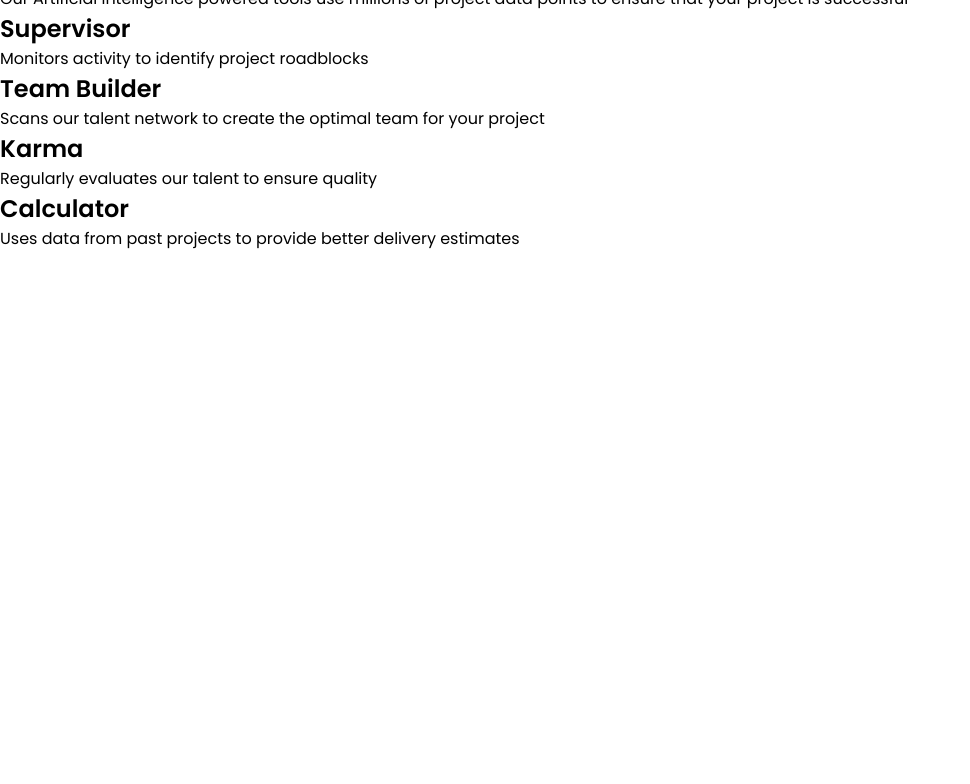
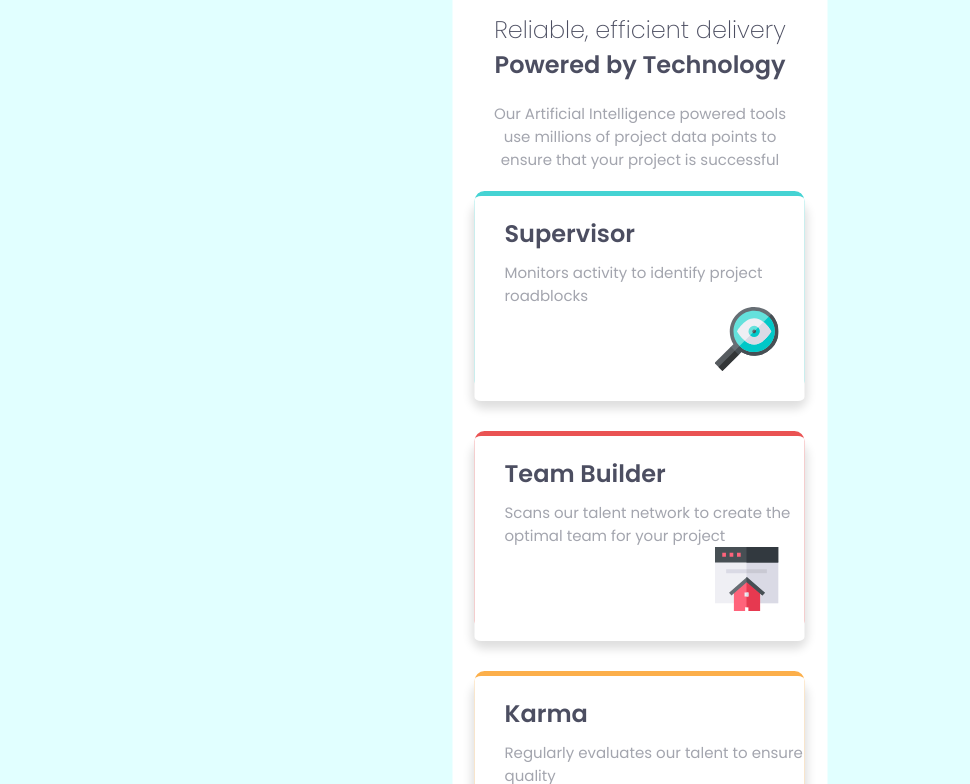
Before and after one commit to LucasNCosta/html-css, a plain HTML site: page treinar/four-card-section/index.html in a window 1280 px wide. Shown: the part 62-846 px from the top of the page, without its empty margins (0-970 px from the left). Before the commit the page ends 800 px from the top, so only its background shows below. Drawn offline with Linux system fonts and the light colour scheme.

Commit message:
Four Card Section falta apenas o MQ

```diff
--- a/treinar/four-card-section/estilo/style.css
+++ b/treinar/four-card-section/estilo/style.css
@@ -1,45 +1,100 @@
 @charset "UTF-8";
 @import url('https://fonts.googleapis.com/css2?family=Poppins:wght@200;400;600&display=swap');
 /* extralight, regular, semibold */
+:root{
+    --cor1: rgb(234, 83, 83);
+    --cor2: rgb(69, 211, 211);
+    --cor3: rgb(252, 175, 74);
+    --cor4: rgb(84, 158, 242);
+}
 *{
     margin: 0;
     padding: 0;
     box-sizing: border-box;
     font-family: 'Poppins', sans-serif;
 }
+h1{
+    color: rgb(76, 78, 97);
+    font-size: 1.5em;
+}
+p{
+    color: rgb(163, 165, 174);
+    font-size: 15px;
+}
+
+body{
+    background-color: rgb(225, 255, 255);
+    position: relative;
+  }
+
+  main{
+    background-color: white;
+    position: absolute;
+    width: 375px;
+    height: 1200px;
+    border-radius: 20px;
+    top: 50%;
+    left: 50%;
+    transform: translate(-50%, 2%);
+  }
+  main > h1{
+    text-align: center;
+    margin-top: 50px;
+  }
+  main > h1 > span{
+    font-weight: 200;
+  }
+  main > p{
+    text-align: center;
+    margin: 20px 35px;
+  }
+
+  section{
+    background-color: var(--cor2);
+    width: 330px;
+    height: 200px;
+    margin-bottom: 40px;
+    margin-left: 22px;
+    border-radius: 10px;
+    box-shadow: 0px 15px 10px 3px rgba(0, 0, 0, 0.129);
+  }
+  section > div{
+    background-color: white;
+    width: 330px;
+    height: 205px;
+    position: absolute;
+    z-index: 0;
+    margin-top: 5px;
+    border-radius: 2%;
+  }
+  section > div > h1{
+    margin-left: 30px;
+    padding-top: 20px;
+  }
+  section > div > p{
+    margin-left: 30px;
+    padding-top: 10px;
+  }
+  section > div > img{
+    margin-left: 240px;
+  }
+  main > section:nth-child(4){
+    background-color: var(--cor1);
+  }
+  main > section:nth-child(5){
+    background-color: var(--cor3);
+  }
+  main > section:nth-child(6){
+    background-color: var(--cor4);
+  }
+
 
 /*
-# Front-end Style Guide
-
-## Layout
-
-The designs were created to the following widths:
-
-- Mobile: 375px
 - Desktop: 1440px
-
-## Colors
-
-### Primary
-
-- Red: hsl(0, 78%, 62%)
-- Cyan: hsl(180, 62%, 55%)
-- Orange: hsl(34, 97%, 64%)
-- Blue: hsl(212, 86%, 64%)
 
 ### Neutral
 
 - Very Dark Blue: hsl(234, 12%, 34%)
 - Grayish Blue: hsl(229, 6%, 66%)
 - Very Light Gray: hsl(0, 0%, 98%)
-
-## Typography
-
-### Body Copy
-
-- Font size: 15px
-
-### Fonts
-
-- Family: [Poppins](https://fonts.google.com/specimen/Poppins)
-- Weights: 200, 400, 600 */
+ */
--- a/treinar/four-card-section/index.html
+++ b/treinar/four-card-section/index.html
@@ -6,14 +6,11 @@
   <link rel="icon" type="image/png" sizes="32x32" href="./images/favicon-32x32.png">
   <title>Four card feature section</title>
   <link rel="stylesheet" href="estilo/style.css">
-  <style>
-
-  </style>
 </head>
 <body>
   <main>
     <h1>
-      Reliable, efficient delivery
+      <span>Reliable, efficient delivery</span>
       Powered by Technology
     </h1>
     <p>
@@ -21,20 +18,32 @@
       to ensure that your project is successful
     </p>
     <section>
+      <div>
         <h1>Supervisor</h1>
         <p>Monitors activity to identify project roadblocks</p>
+        <img src="images/icon-supervisor.svg" alt="SUPERVISOR">
+      </div>
     </section>
     <section>
+      <div>
         <h1>Team Builder</h1>
         <p>Scans our talent network to create the optimal team for your project</p>
+        <img src="images/icon-team-builder.svg" alt="BUILDER">
+      </div>
     </section>
     <section>
+      <div>
         <h1>Karma</h1>
         <p>Regularly evaluates our talent to ensure quality</p>
+        <img src="images/icon-karma.svg" alt="KARMA">
+      </div>
     </section>
     <section>
+      <div>
         <h1>Calculator</h1>
         <p>Uses data from past projects to provide better delivery estimates</p>
+        <img src="images/icon-calculator.svg" alt="CALCULATOR">
+      </div>
     </section>
   </main>
 </body>
```
Lines whose indentation alone changed are shown as unchanged.
